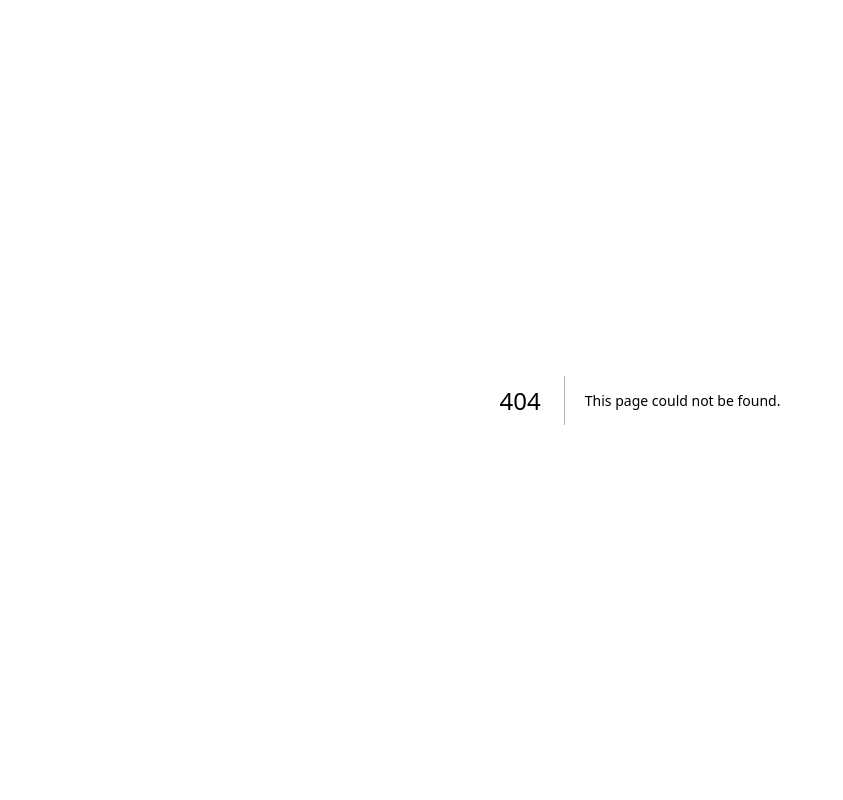
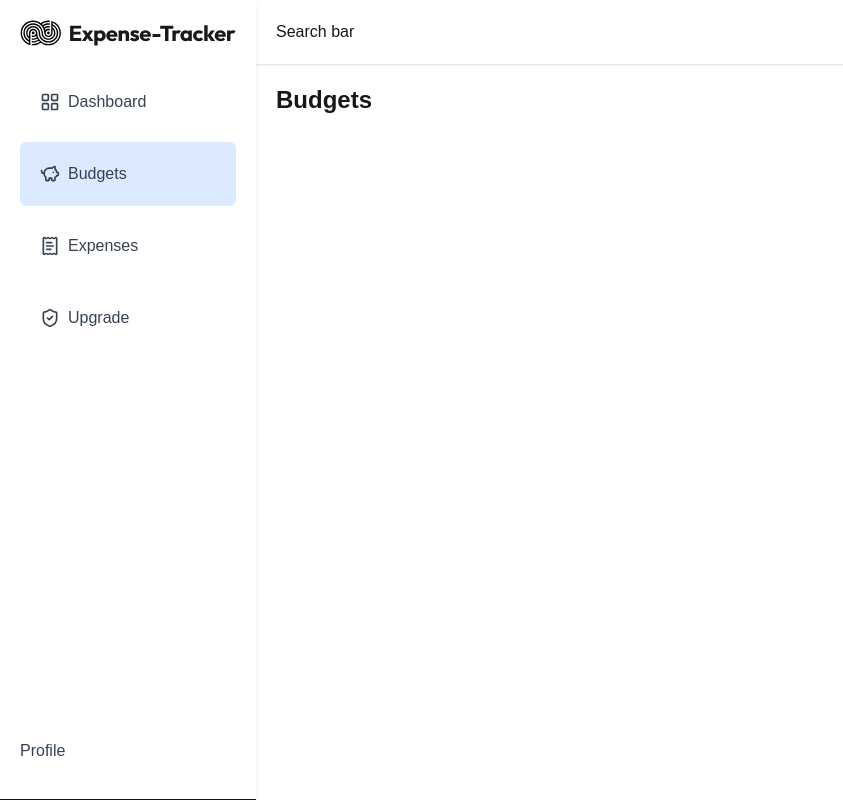
Before and after one commit to ashutoshshelar2409-prog/Expense-Tracker, a Next.js app: page /dashboard/budgets in a window 1280 px wide. Before the commit this address had no page. Shown: the whole page, without its empty margins (0-843 px from the left). Built offline with nearby package versions, Linux system fonts and the light colour scheme.

Commit message:
Updated the web and add new page

```diff
--- a/app/(routes)/dashboard/_components/DashboardHeader.jsx
+++ b/app/(routes)/dashboard/_components/DashboardHeader.jsx
@@ -1,9 +1,15 @@
+import { UserButton } from '@clerk/nextjs'
 import React from 'react'
 
 function DashboardHeader() {
   return (
-    <div>
-      DashboardHeader
+    <div className='p-5 shadow-sm border-0 flex justify-between'>
+      <div>
+        Search bar
+      </div>
+      <div>
+        <UserButton/>
+      </div>
     </div>
   )
 }
--- a/app/(routes)/dashboard/_components/SlideNav.jsx
+++ b/app/(routes)/dashboard/_components/SlideNav.jsx
@@ -1,34 +1,47 @@
-import React from 'react'
+"use client"
+import React, { useEffect } from 'react'
 import Image from "next/image";
 import { LayoutGrid, PiggyBank, ReceiptText, ShieldCheck } from 'lucide-react';
 import { UserButton } from '@clerk/nextjs';
+import { usePathname } from 'next/navigation';
+import Link from 'next/link';
 
 function SlideNav() {
   const menuList = [
     {
       id: 1,
       name: 'Dashboard',
-      icons: LayoutGrid
+      icons: LayoutGrid,
+      path:'/dashboard'
     },
     {
       id: 2,
       name: 'Budgets',
-      icons: PiggyBank
+      icons: PiggyBank,
+      path:'/dashboard/budgets'
     },
     {
       id: 3,
       name: 'Expenses',
-      icons: ReceiptText
+      icons: ReceiptText,
+      path:'/dashboard/expenses'
     },
     {
       id: 4,
       name: 'Upgrade',
-      icons: ShieldCheck
+      icons: ShieldCheck,
+      path:'/dashboard/upgrade'
+
     },
   ];
 
+  const path=usePathname();
+
+  useEffect(()=>{
+    console.log(path)
+  },[path])
   return (
-    <div className='h-screen p-5 border shadow-sm relative flex flex-col justify-between bg-white'>
+    <div className='h-screen p-5 border-b shadow-md relative flex flex-col justify-between bg-white'>
       <div>
         <Image
           src='/logo.svg'
@@ -36,21 +49,26 @@ function SlideNav() {
           width={160}
           height={20}
           priority
-          style={{ width: 'auto', height: 'auto' }}
-        />
+          style={{ width: 'auto', height: 'auto' }}/>
         <div className='mt-6'>
           {menuList.map((menu) => (
+            <Link href={menu.path} key={menu.path}>
             <h2
-              key={menu.id}
-              className='flex gap-2 items-center text-gray-700 font-medium p-3 cursor-pointer rounded-md hover:text-indigo-600 hover:bg-indigo-50 mb-2 transition-colors'
-            >
-              <menu.icons className='w-5 h-5' />
+              className={`flex gap-2 items-center
+                 text-gray-700 font-medium
+                 mb-2
+                 p-5 cursor-pointer rounded-md
+                 hover:text-indigo-600 hover:bg-indigo-50
+                ${path == menu.path&&'text-primary bg-blue-100'}`}
+              >
+              <menu.icons className='w-5 h-5'/>
               {menu.name}
             </h2>
-          ))}
+              </Link>
+            ))}
         </div>
       </div>
-      <div className='pb-4 flex gap-3 items-center text-gray-700 font-medium'>
+        <div className='pb-4 flex gap-3 items-center text-gray-700 font-medium'>
         <UserButton />
         Profile
       </div>
--- /dev/null
+++ b/app/(routes)/dashboard/budgets/page.jsx
@@ -0,0 +1,11 @@
+import React from 'react'
+
+function BudgetsPage() {
+  return (
+    <div className='p-5'>
+      <h1 className='text-2xl font-bold'>Budgets</h1>
+    </div>
+  )
+}
+
+export default BudgetsPage
--- /dev/null
+++ b/app/(routes)/dashboard/expenses/page.jsx
@@ -0,0 +1,11 @@
+import React from 'react'
+
+function Expense() {
+  return (
+    <div className='p-5'>
+      <h1 className='text-2xl font-bold'>Expenses</h1>
+    </div>
+  )
+}
+
+export default Expense
--- /dev/null
+++ b/app/(routes)/dashboard/upgrade/page.jsx
@@ -0,0 +1,11 @@
+import React from 'react'
+
+function upgrade() {
+  return (
+    <div className='p-5'>
+      <h1 className='text-2xl font-bold'>Upgrade</h1>
+    </div>
+  )
+}
+
+export default upgrade
--- a/app/_components/Header.jsx
+++ b/app/_components/Header.jsx
@@ -14,10 +14,10 @@ function Header() {
         <Image
           src="/logo.svg"
           alt="logo"
-          width={160}
-          height={20}
+          width={200}
+          height={200}
           priority
-          style={{ width: 'auto', height: 'auto' }}
+          //style={{ width: 'auto', height: 'auto' }}
         />
       </Link>
       <div className="flex items-center gap-4">
```
